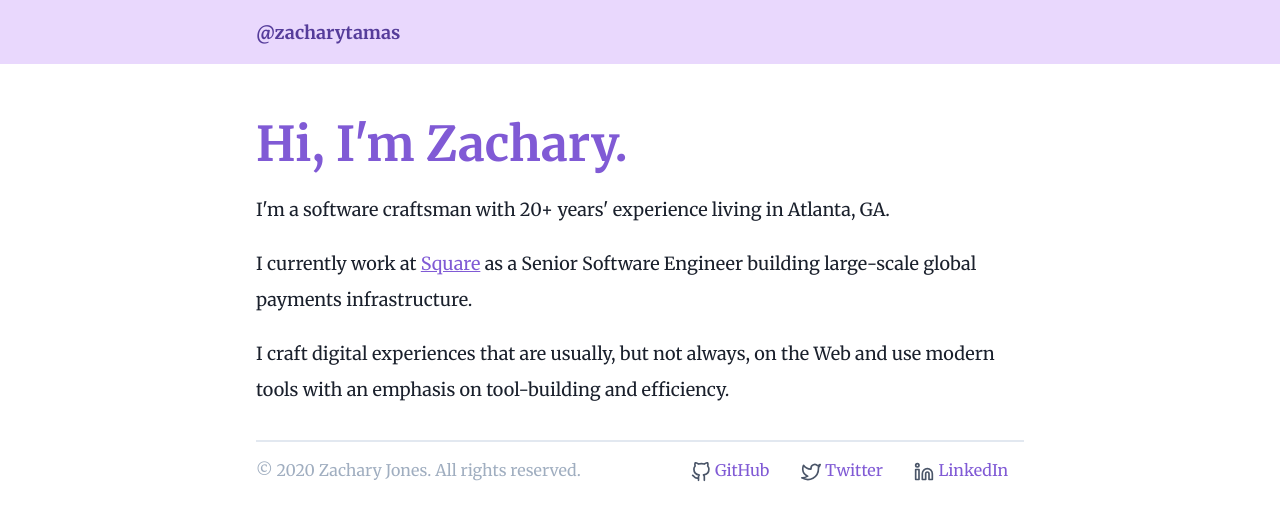
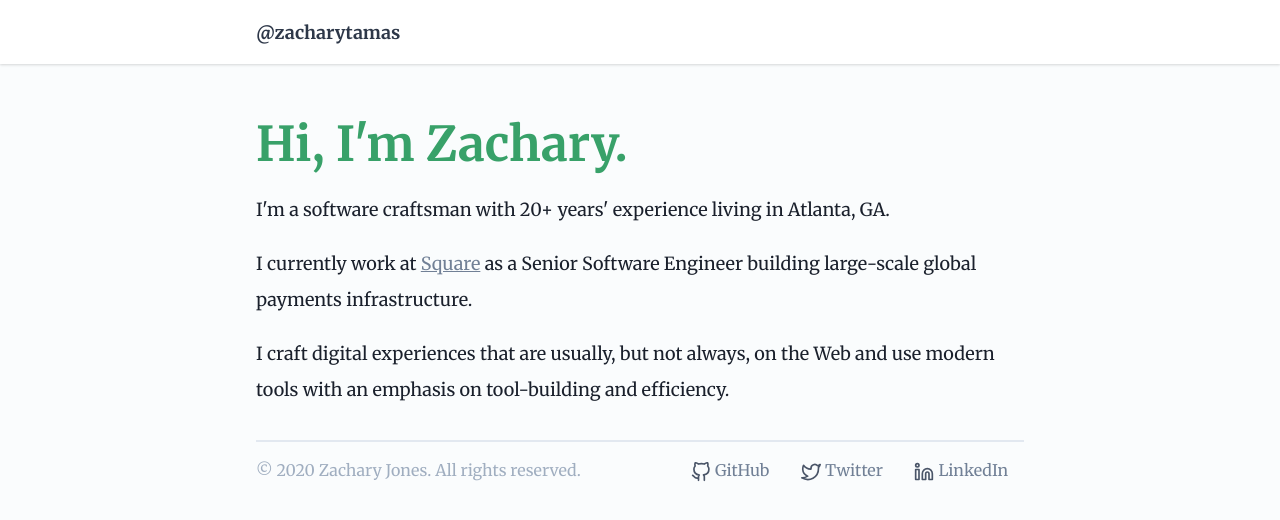
Before and after one commit to zacharytamas/hub, a Gatsby site: page / in a window 1280 px wide. Built offline with nearby package versions, Linux system fonts and the light colour scheme; Gatsby itself is replaced by a stand-in of ours.

Commit message:
💄 Experiment with a different color scheme

```diff
--- a/src/styles/styles.scss
+++ b/src/styles/styles.scss
@@ -5,11 +5,17 @@ $textMarginBottom: 1.125rem;
 
 body {
   font-family: 'Merriweather', serif;
-  @apply text-lg;
   @apply font-normal;
   @apply text-gray-900;
 
+  @apply bg-gray-100;
+  @apply bg-opacity-50;
+
   @apply p-8;
+
+  @screen sm {
+    @apply text-lg;
+  }
 
   .full-bleed {
     @apply -m-8;
@@ -28,7 +34,7 @@ h4 {
 h1 {
   @apply text-4xl;
   @apply leading-loose;
-  @apply text-purple-600;
+  @apply text-green-600;
 }
 
 h2 {
@@ -58,11 +64,11 @@ ul {
 }
 
 a {
-  @apply text-purple-600;
+  @apply text-gray-600;
   @apply underline;
 
   &:hover {
-    @apply text-purple-700;
+    @apply text-gray-700;
     @apply no-underline;
     @apply font-bold;
   }
@@ -86,23 +92,24 @@ a {
 }
 
 header.site-header {
-  @apply bg-purple-200;
+  @apply bg-white;
+  @apply shadow;
 
   .brand {
-    @apply text-purple-800;
+    @apply text-gray-800;
   }
 
   .menu-item {
-    @apply text-purple-800;
+    @apply text-gray-800;
 
     &:hover {
       @apply text-white;
-      @apply bg-purple-500;
+      @apply bg-gray-500;
     }
 
     &:focus {
       @apply text-white;
-      @apply bg-purple-500;
+      @apply bg-gray-500;
     }
   }
 }
```
